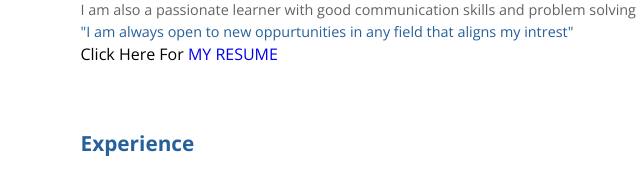
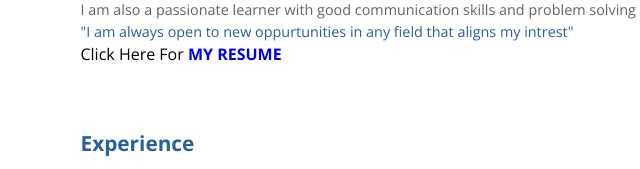
Before and after one commit to Karunya-3/Portfolio, a plain HTML site: page index.html in a window 1280 px wide. Shown: the part 479-648 px from the top of the page, 49-689 px from the left. Drawn offline with nearby package versions, Linux system fonts and the light colour scheme.

Commit message:
Update index.html
Bold MY RESUME

```diff
--- a/index.html
+++ b/index.html
@@ -82,7 +82,7 @@
                     recently completed my First Sem and looking further for more.!<br>
                     I am intrested in Web Development and can create user-friendly Responsive websites using Html, css, Js<br>
                     I am also a passionate learner with good communication skills and problem solving<br><p style="color:#26619c">"I am always open to new oppurtunities in any field that aligns my intrest"
-                </p> Click Here For <a class="resume" href="Karunya_Resume.pdf"> MY RESUME </a></div>
+                </p> Click Here For <a class="resume" href="Karunya_Resume.pdf"><b> MY RESUME</b>  </a></div>
                 </p>
                 <span class="down-left"></span>
               </section>
```
